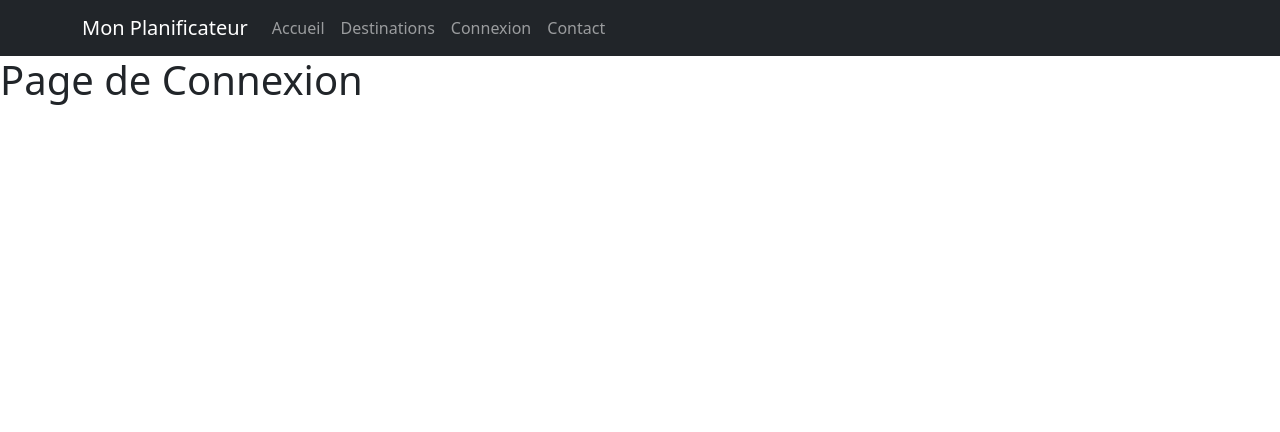
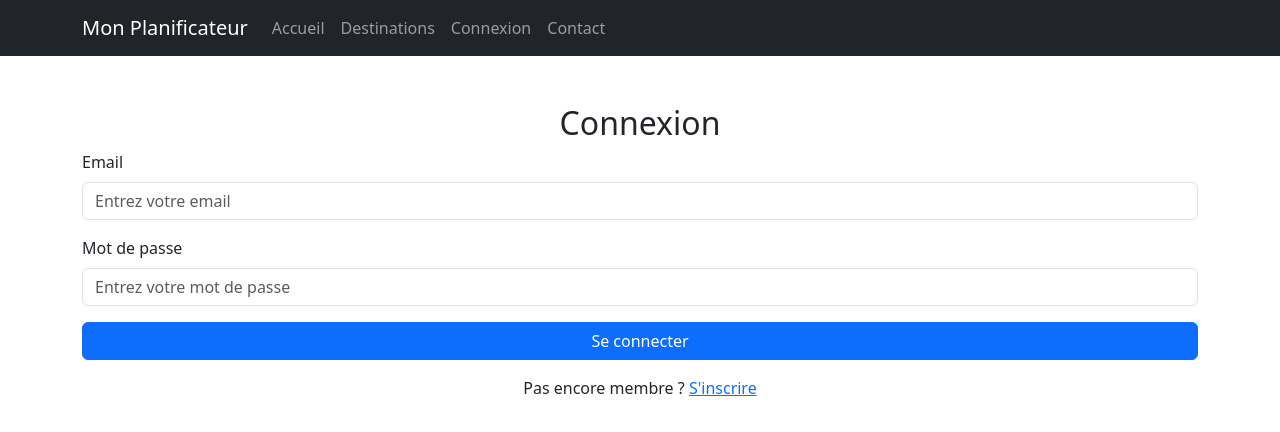
Before and after one commit to A2MSI-B02/A2MSI-REACT, a React (Create React App) app: page /connexion in a window 1280 px wide. Shown: the top 432 px of the page. Built offline with nearby package versions, Linux system fonts and the light colour scheme.

Commit message:
ajout page connexion

```diff
--- a/src/App.js
+++ b/src/App.js
@@ -5,6 +5,7 @@ import Navbar from './components/navbar';
 import Accueil from './pages/accueil';
 import Destination from './pages/destination';
 import Connexion from './pages/connexion';
+import Inscription from './pages/inscription';
 import Contact from './pages/contact';
 import "bootstrap/dist/css/bootstrap.min.css";
 
@@ -16,6 +17,7 @@ function App() {
         <Route path="/" element={<Accueil />} exact /> {/* Utilisez element au lieu de component */}
         <Route path="/destination" element={<Destination />} />
         <Route path="/connexion" element={<Connexion />} />
+        <Route path="/inscription" element={<Inscription />} />
         <Route path="/contact" element={<Contact />} />
       </Routes>
     </Router>
--- a/src/components/navbar.js
+++ b/src/components/navbar.js
@@ -11,7 +11,7 @@ const MyNavbar = () => {
                     <Nav className="me-auto">
                         <Nav.Link href="/">Accueil</Nav.Link>
                         <Nav.Link href="/destinations">Destinations</Nav.Link>
-                        <Nav.Link href="/contact">Connexion</Nav.Link>
+                        <Nav.Link href="/connexion">Connexion</Nav.Link>
                         <Nav.Link href="/contact">Contact</Nav.Link>
                     </Nav>
                 </Navbar.Collapse>
--- /dev/null
+++ b/src/firebaseConfig.js
@@ -0,0 +1,20 @@
+// Importation de Firebase
+import { initializeApp } from "firebase/app";
+import { getAuth } from "firebase/auth";
+import { getDatabase } from "firebase/database";
+
+// Configuration Firebase (remplace par tes propres clés Firebase)
+const firebaseConfig = {
+    apiKey: "AIzaSyDBd9qGSmQITJMPjQXqpjba3e1XGU3lZvg",
+    authDomain: "a2msi-js.firebaseapp.com",
+    databaseURL: "https://a2msi-js-default-rtdb.europe-west1.firebasedatabase.app",
+    projectId: "a2msi-js",
+    storageBucket: "a2msi-js.firebasestorage.app",
+    messagingSenderId: "363843091318",
+    appId: "1:363843091318:web:392b7a74a9757c0883d857"
+  };
+
+// Initialisation de Firebase
+const app = initializeApp(firebaseConfig);
+export const auth = getAuth(app);
+export const database = getDatabase(app);
--- a/src/pages/connexion.js
+++ b/src/pages/connexion.js
@@ -1,8 +1,83 @@
-// src/pages/Connexion.js
-import React from 'react';
+import React, { useState } from "react";
+import { auth, database } from "../firebaseConfig";
+import { signInWithEmailAndPassword } from "firebase/auth";
+import { ref, get } from "firebase/database";
+import { useNavigate } from "react-router-dom";
+import { Container, Form, Button, Alert } from "react-bootstrap";
 
-function Connexion() {
-  return <h1>Page de Connexion</h1>;
-}
+const Connexion = () => {
+    const [email, setEmail] = useState("");
+    const [password, setPassword] = useState("");
+    const [error, setError] = useState("");
+    const navigate = useNavigate();
+
+    const handleLogin = async (e) => {
+        e.preventDefault();
+        setError(""); // Réinitialise les erreurs
+
+        try {
+            const userCredential = await signInWithEmailAndPassword(auth, email, password);
+            const userId = userCredential.user.uid;
+
+            // Récupérer les infos de l'utilisateur depuis la base de données Firebase
+            const snapshot = await get(ref(database, `users/${userId}`));
+            if (snapshot.exists()) {
+                const userData = snapshot.val();
+                sessionStorage.setItem("userId", userId);
+                sessionStorage.setItem("userRole", userData.role);
+
+                alert(`Connexion réussie ! Rôle : ${userData.role}`);
+
+                if (userData.role === "admin") {
+                    navigate("/admin");
+                } else {
+                    navigate("/dashboard");
+                }
+            } else {
+                setError("Aucune donnée utilisateur trouvée.");
+            }
+        } catch (error) {
+            setError("Erreur de connexion : " + error.message);
+        }
+    };
+
+    return (
+        <Container className="mt-5">
+            <h2 className="text-center">Connexion</h2>
+            {error && <Alert variant="danger">{error}</Alert>}
+            <Form onSubmit={handleLogin}>
+                <Form.Group className="mb-3">
+                    <Form.Label>Email</Form.Label>
+                    <Form.Control
+                        type="email"
+                        placeholder="Entrez votre email"
+                        value={email}
+                        onChange={(e) => setEmail(e.target.value)}
+                        required
+                    />
+                </Form.Group>
+
+                <Form.Group className="mb-3">
+                    <Form.Label>Mot de passe</Form.Label>
+                    <Form.Control
+                        type="password"
+                        placeholder="Entrez votre mot de passe"
+                        value={password}
+                        onChange={(e) => setPassword(e.target.value)}
+                        required
+                    />
+                </Form.Group>
+
+                <Button variant="primary" type="submit" className="w-100">
+                    Se connecter
+                </Button>
+            </Form>
+
+            <div className="text-center mt-3">
+                <p>Pas encore membre ? <a href="/signup">S'inscrire</a></p>
+            </div>
+        </Container>
+    );
+};
 
 export default Connexion;
```
Also changed, not shown: src/pages/inscription.js (added).
